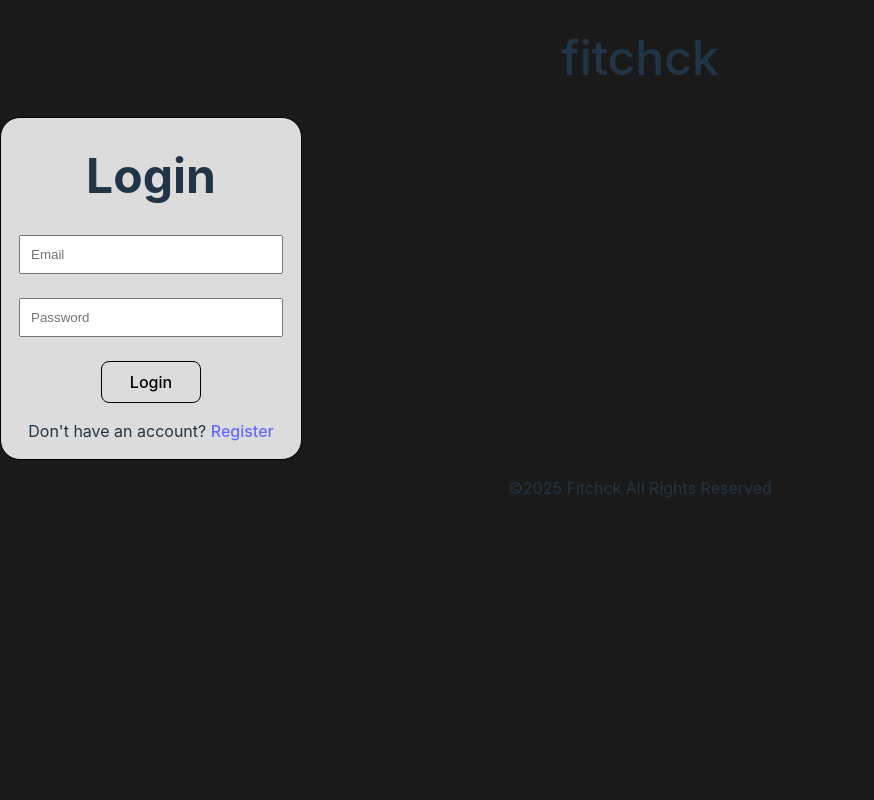
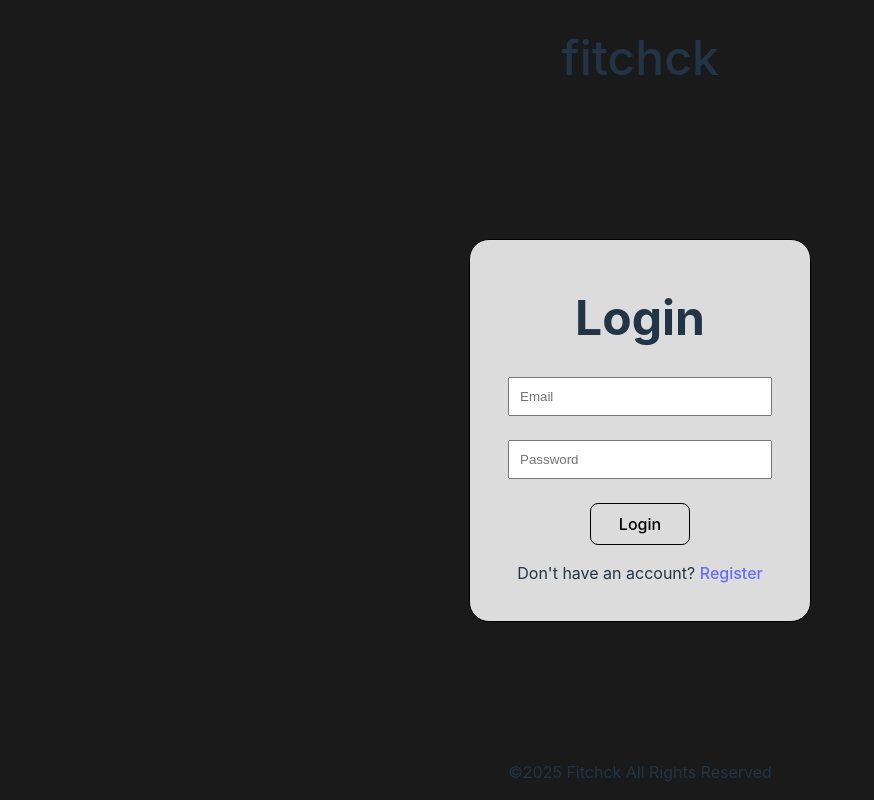
Before and after one commit to dwu006/fashionapp, a React (Vite) app: page /login in a window 1280 px wide. Shown: the whole page, without its empty margins (0-874 px from the left). Built offline with nearby package versions, Linux system fonts and the light colour scheme.

Commit message:
fix login/signup page ui

```diff
--- a/src/styles/LoginSignUp.css
+++ b/src/styles/LoginSignUp.css
@@ -1,11 +1,13 @@
 .box {
-    display: grid;
+    display: flex;
+    flex-direction: column;
     background-color:rgb(220, 220, 220);
     border: 1px solid black;
     border-radius: 20px;
     width: 300px;
-    justify-self:center;
-    justify-items:center;
+    margin: auto;
+    align-items: center;
+    padding: 20px;
 }
 
 .input-info {
```
